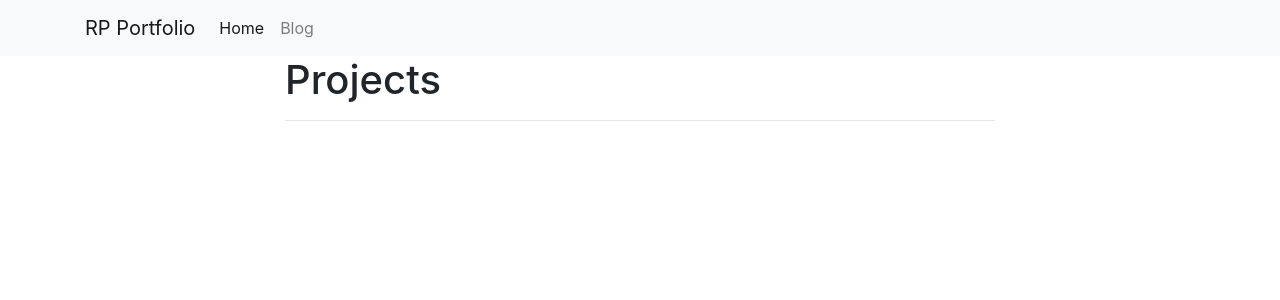
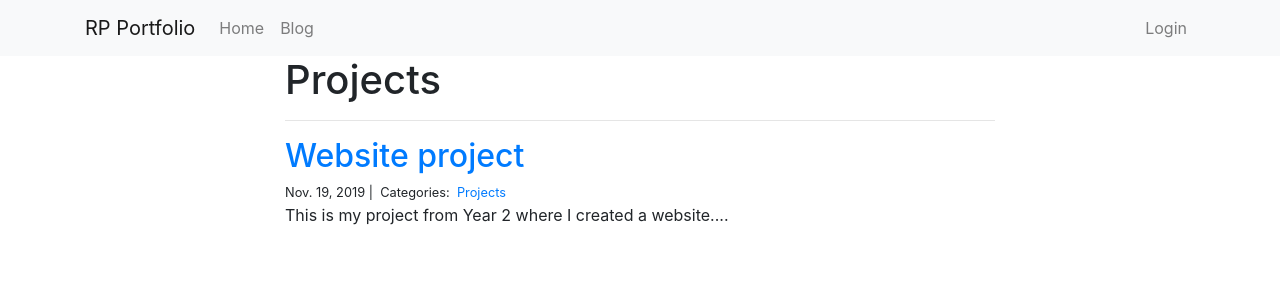
Before and after one commit to haraldtan/django-portfolio, a Django app: page /blog/Projects/ in a window 1280 px wide. Shown: the top 300 px of the page. Run offline with Django 3.2, Linux system fonts and the light colour scheme; data comes from the database, SQL or seed files in the repository; tables that the repository leaves empty hold one stand-in row (values such as "Sample post"); some libraries are stand-ins or nearby versions.

Commit message:
fixed comments on blog page

```diff
--- a/blog/models.py
+++ b/blog/models.py
@@ -1,4 +1,5 @@
 from django.db import models
+from django.contrib.auth.models import User
 
 # Create your models here.
 class Category(models.Model):
@@ -12,7 +13,7 @@ class Post(models.Model):
     categories = models.ManyToManyField('Category', related_name='posts')
 
 class Comment(models.Model):
-    author = models.CharField(max_length=60)
+    author = models.ForeignKey(User, related_name='Commenter', on_delete=models.CASCADE)
     body = models.TextField()
     created_on = models.DateTimeField(auto_now_add=True)
     post = models.ForeignKey('Post', on_delete=models.CASCADE)
--- a/blog/views.py
+++ b/blog/views.py
@@ -27,7 +27,7 @@ def blog_detail(request, pk):
         form = CommentForm(request.POST)
         if form.is_valid():
             comment = Comment(
-                author=form.cleaned_data["author"],
+                author=request.user,
                 body=form.cleaned_data["body"],
                 post=post,
             )
--- a/personal_portfolio/settings.py
+++ b/personal_portfolio/settings.py
@@ -120,3 +120,5 @@ USE_TZ = True
 # https://docs.djangoproject.com/en/2.2/howto/static-files/
 
 STATIC_URL = '/static/'
+LOGIN_REDIRECT_URL = '/projects/'
+LOGOUT_REDIRECT_URL = '/projects/'
--- a/personal_portfolio/templates/base.html
+++ b/personal_portfolio/templates/base.html
@@ -9,12 +9,21 @@
 
         <div class="collapse navbar-collapse" id="navbarSupportedContent">
           <ul class="navbar-nav mr-auto">
-            <li class="nav-item active">
+            <li class="nav-item">
               <a class="nav-link" href="{% url 'project_index' %}">Home</a>
             </li>
             <li class="nav-item">
-              <a class="nav-link" href="#">Blog</a>
+              <a class="nav-link" href="{% url 'blog_index' %}">Blog</a>
             </li>
+          </ul>
+          <ul class="navbar-nav ml-auto">
+              <li class="nav-item">
+                  {% if user.is_authenticated %}
+                    <a class="nav-link logout-button" href="{% url 'logout' %}">Logout</a>
+                  {% else %}
+                    <a class="nav-link login-button" href="{% url 'login' %}">Login</a>
+                  {% endif %}
+              </li>
           </ul>
         </div>
     </div>
--- a/personal_portfolio/urls.py
+++ b/personal_portfolio/urls.py
@@ -18,6 +18,7 @@ from django.urls import path, include
 
 urlpatterns = [
     path('admin/', admin.site.urls),
+    path('accounts/', include('django.contrib.auth.urls')),
     path("projects/", include("projects.urls")),
     path("blog/", include("blog.urls")),
 ]
```
Also changed, not shown: blog/forms.py (+1 -7 lines), blog/templates/post_detail.html (+14 -11 lines), personal_portfolio/templates/registration/login.html (added, +9 -0 lines), projects/templates/project_index.html (+11 -3 lines), blog/migrations/0001_initial.py, db.sqlite3.
